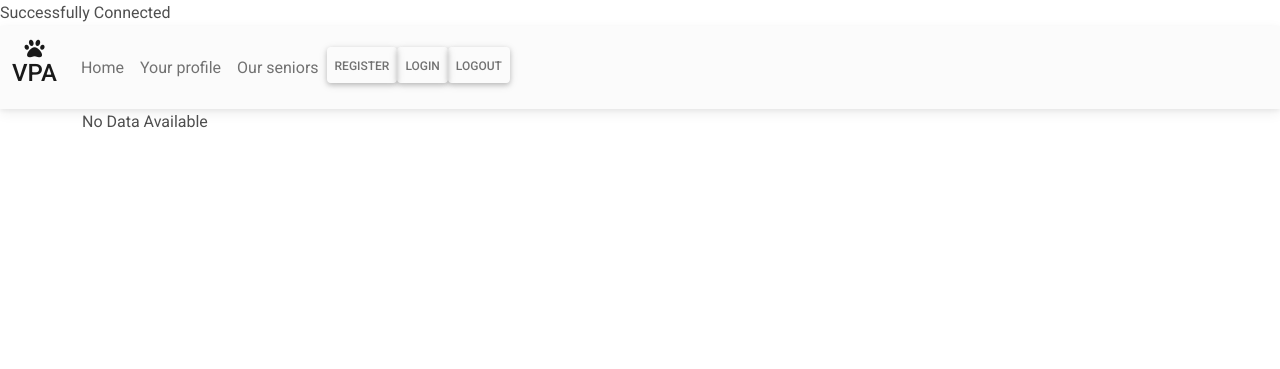
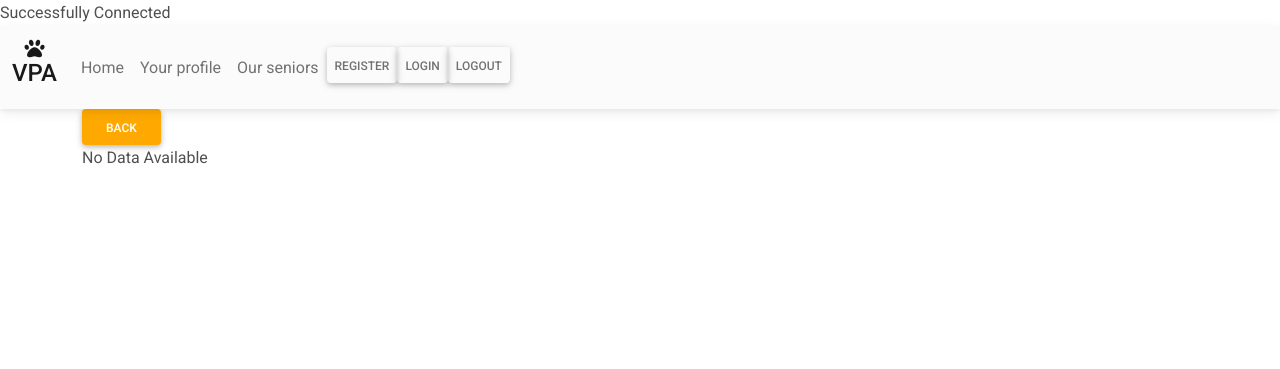
Before and after one commit to nat-oku/FE21-CR11-Natalia, a PHP site: page /home.php in a window 1280 px wide. Shown: the top 369 px of the page. Run offline with PHP 8.4, Linux system fonts and the light colour scheme; the visitor is signed in with stand-in values (Sample User, id 1); data that the repository does not hold is empty; some libraries are stand-ins or nearby versions.

Commit message:
adding backBtn

```diff
--- a/loginUser/home.php
+++ b/loginUser/home.php
@@ -89,6 +89,7 @@
 
   <main>
     <div class="container">
+    <a href="<?php echo $backBtn?>" ><button class="btn btn-warning" type= "button">Back</button></a>
       <div class="row row-cols-1 row-cols-md-2 g-4">
         <?= $colbody ;?>
       </div>
```
